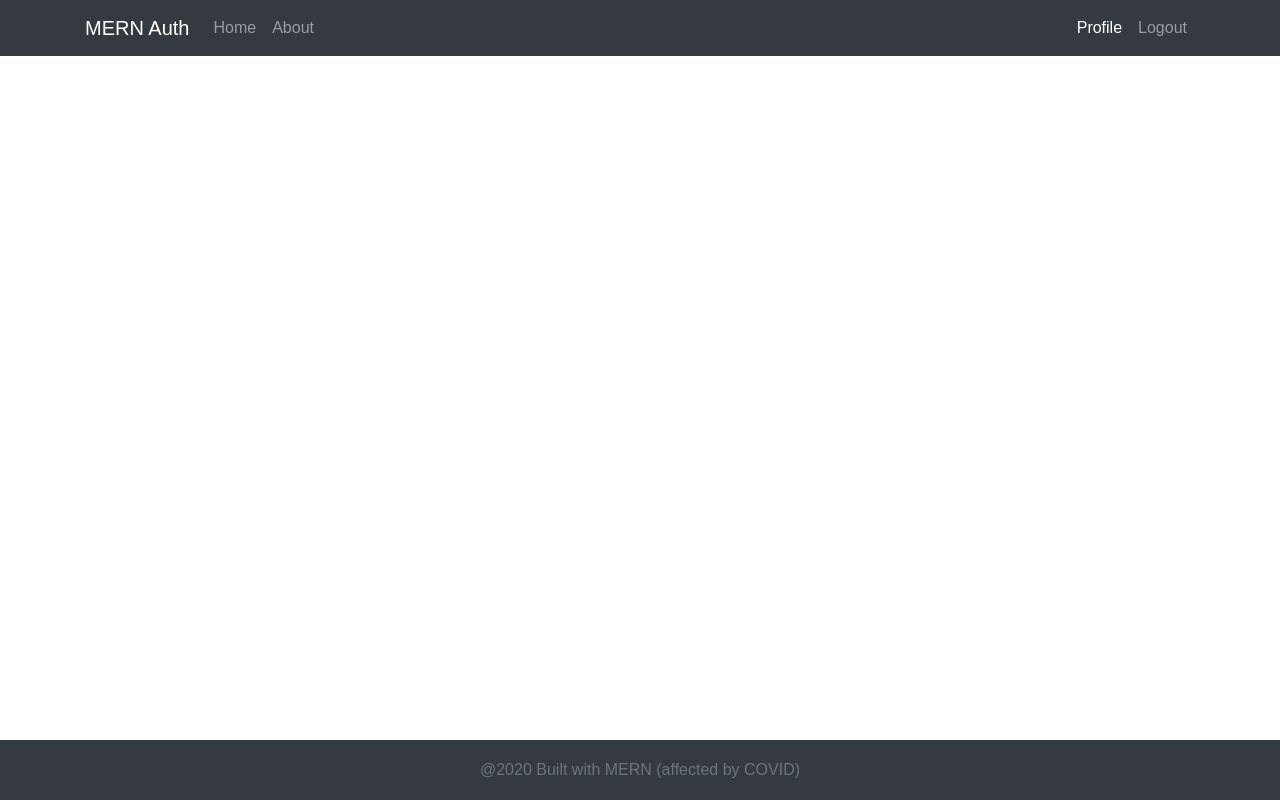
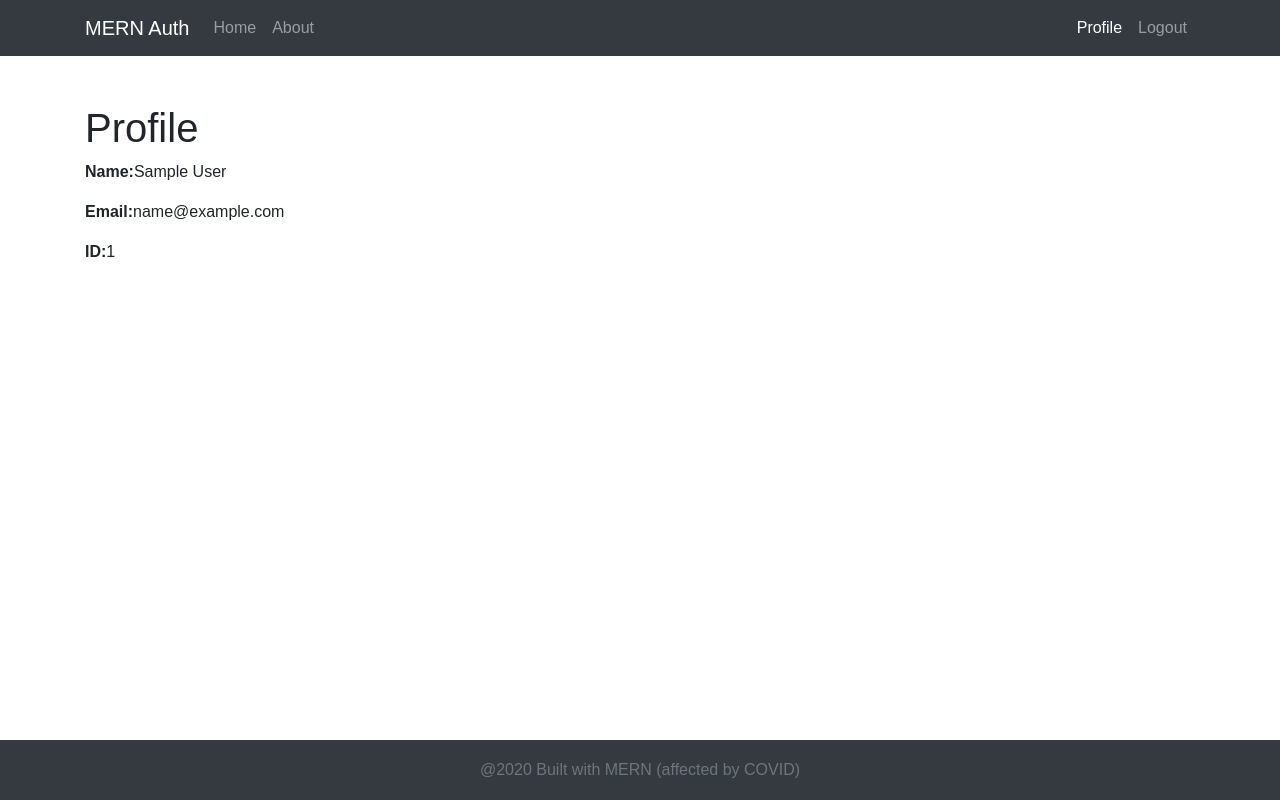
Before and after one commit to yoel0/mern_authentication, a React (Create React App) app in the folder frontend/: page /profile in a window 1280 px wide. Built offline with nearby package versions, Linux system fonts and the light colour scheme; no server answers; sample sign-in values are in the browser's storage.

Commit message:
[mernauth] add complete

```diff
--- a/frontend/src/App.js
+++ b/frontend/src/App.js
@@ -4,7 +4,7 @@
 import setAuthToken from './utils/setAuthToken';
 import Signup from './components/Signup';
 import Login from './components/Login';
-// import Profile from './components/Profile';
+import Profile from './components/Profile';
 import Navbar from './components/Navbar';
 import Welcome from './components/Welcome';
 import About from './components/About';
@@ -79,11 +79,11 @@
 						)}
 					/>
 					<Route path='/about' cmponent={About} />
-					{/* <PrivateRoute
+					<PrivateRoute
 						path='/profile'
 						component={Profile}
 						user={currentUser}
-					/> */}
+					/>
 					<Route exact path='/' component={Welcome} />
 				</Switch>
 			</div>
--- a/frontend/src/components/Navbar.js
+++ b/frontend/src/components/Navbar.js
@@ -5,7 +5,9 @@
 	return (
 		<nav className='navbar navbar-expand-lg navbar-dark bg-dark'>
 			<div className='container'>
-				<Link className='navbar-brand'>MERN Auth</Link>
+				<Link className='navbar-brand' to='/'>
+					MERN Auth
+				</Link>
 				<button
 					className='navbar-toggler'
 					type='button'
--- a/frontend/src/components/Profile.js
+++ b/frontend/src/components/Profile.js
@@ -0,0 +1,38 @@
+import React from 'react';
+import { Link } from 'react-router-dom';
+
+const Profile = props => {
+	const userData = props.user ? (
+		<div>
+			<h1>Profile</h1>
+			<p>
+				<strong>Name:</strong>
+				{props.user.name}
+			</p>
+			<p>
+				<strong>Email:</strong>
+				{props.user.email}
+			</p>
+			<p>
+				<strong>ID:</strong>
+				{props.user.id}
+			</p>
+		</div>
+	) : (
+		<h4>Loading...</h4>
+	);
+
+	const errorDiv = () => {
+		return (
+			<div className='text-center pt-4'>
+				<h3>
+					Please <Link to='/login'>login</Link> to view this page
+				</h3>
+			</div>
+		);
+	};
+
+	return <div>{props.user ? userData : errorDiv()}</div>;
+};
+
+export default Profile;
--- a/frontend/src/components/Signup.js
+++ b/frontend/src/components/Signup.js
@@ -75,7 +75,7 @@
 								onChange={handlePassword}
 								className='form-control'
 							/>
-							<label htmlFor='confirmPassword'>Password</label>
+							<label htmlFor='confirmPassword'>Confirm Password</label>
 							<input
 								type='password'
 								name='confirmPassword'
```
